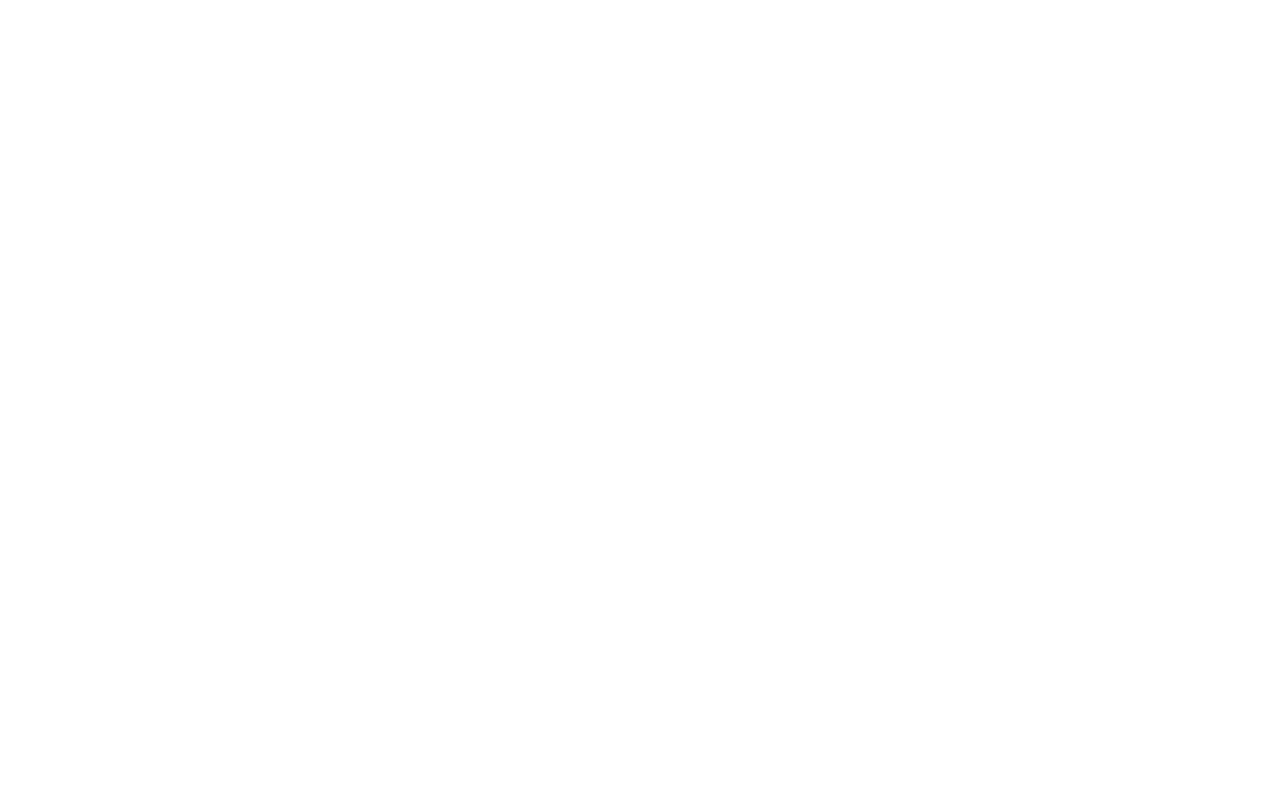
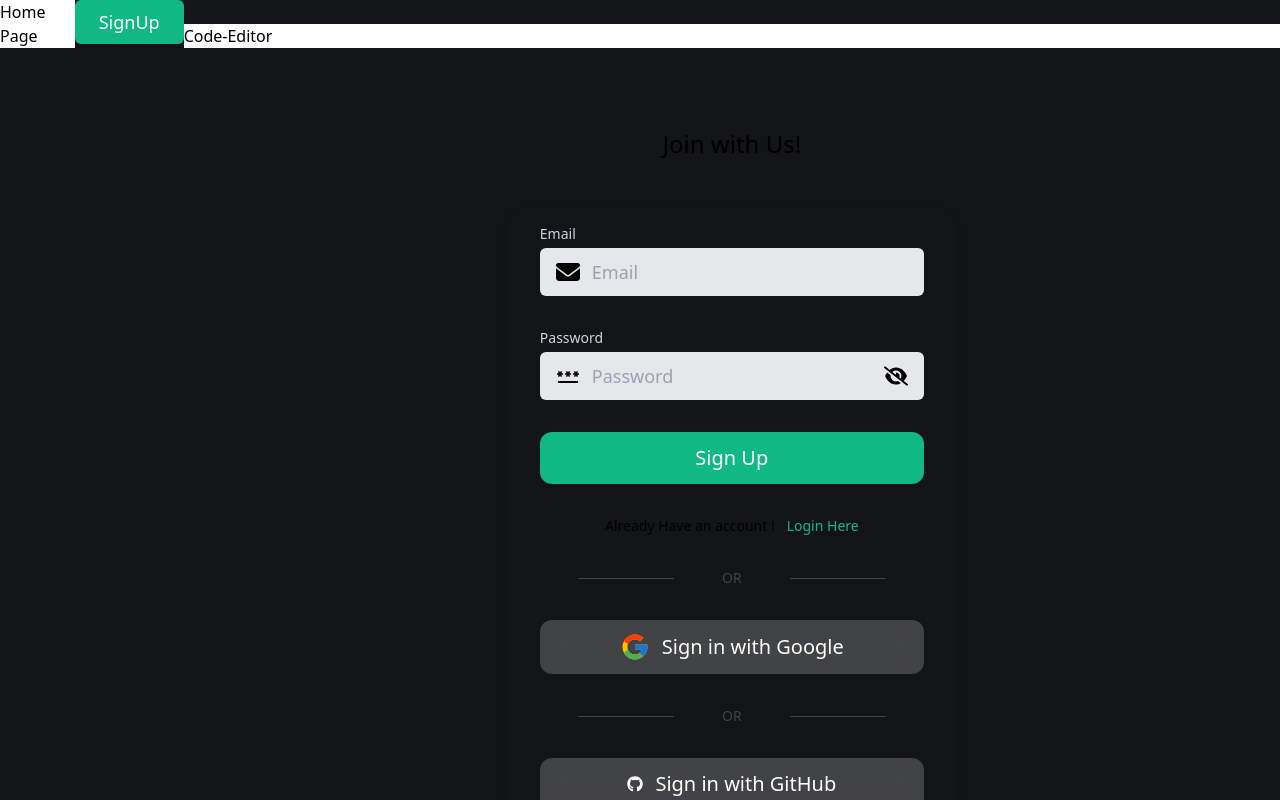
Before and after one commit to SubhPanda04/Collaborative-Code-Editor, a React (Create React App) app: page /home/auth in a window 1280 px wide. Built offline with nearby package versions, Linux system fonts and the light colour scheme; no server answers.

Commit message:
updated App.js

```diff
--- a/src/App.js
+++ b/src/App.js
@@ -1,9 +1,29 @@
-import React from 'react'
+import React,{ useEffect } from 'react';
+import { Navigate, Route, Routes, useNavigate } from 'react-router-dom';
+import { Home } from './container';
+import { auth } from './config/firebase.config';
 
 const App = () => {
+  const navigate = useNavigate();
+
+  useEffect(() => {
+    const unsubscribe = auth.onAuthStateChanged((userCred) => {
+      if(userCred) {
+        console.log(userCred?.providerData[0]);
+      }
+      else {
+        navigate("/home/auth", { replace: true });
+      }
+    });
+  },[]);
   return (
-    <div>
+    <div className='w-screen h-screen flex items-start justify-start overflow-hidden'>
+      <Routes>
+        <Route path="/home/*" element={<Home />} />
 
+        {/*If the route is not matching */}
+        <Route path="*" element={<Navigate to={"/home"} />}/>
+      </Routes>
     </div>
   )
 }
--- a/src/index.css
+++ b/src/index.css
@@ -3,18 +3,9 @@
 @tailwind utilities;
 
 
+@import url(https://fonts.googleapis.com/css?family=Poppins:100,100italic,200,200italic,300,300italic,regular,italic,500,500italic,600,600italic,700,700italic,800,800italic,900,900italic);
 
 
- body {
-  margin: 0;
-  font-family: -apple-system, BlinkMacSystemFont, 'Segoe UI', 'Roboto', 'Oxygen',
-    'Ubuntu', 'Cantarell', 'Fira Sans', 'Droid Sans', 'Helvetica Neue',
-    sans-serif;
-  -webkit-font-smoothing: antialiased;
-  -moz-osx-font-smoothing: grayscale;
+body {
+  background: #131417;
 }
-
-code {
-  font-family: source-code-pro, Menlo, Monaco, Consolas, 'Courier New',
-    monospace;
-}
--- a/src/index.js
+++ b/src/index.js
@@ -2,12 +2,16 @@
 import ReactDOM from 'react-dom/client';
 import './index.css';
 import App from './App';
+import {BrowserRouter as Router} from "react-router-dom"
 
 
 const root = ReactDOM.createRoot(document.getElementById('root'));
 root.render(
   <React.StrictMode>
-    <App />
+    <Router>
+      <App />
+    </Router>
+
   </React.StrictMode>
 );
 
```
